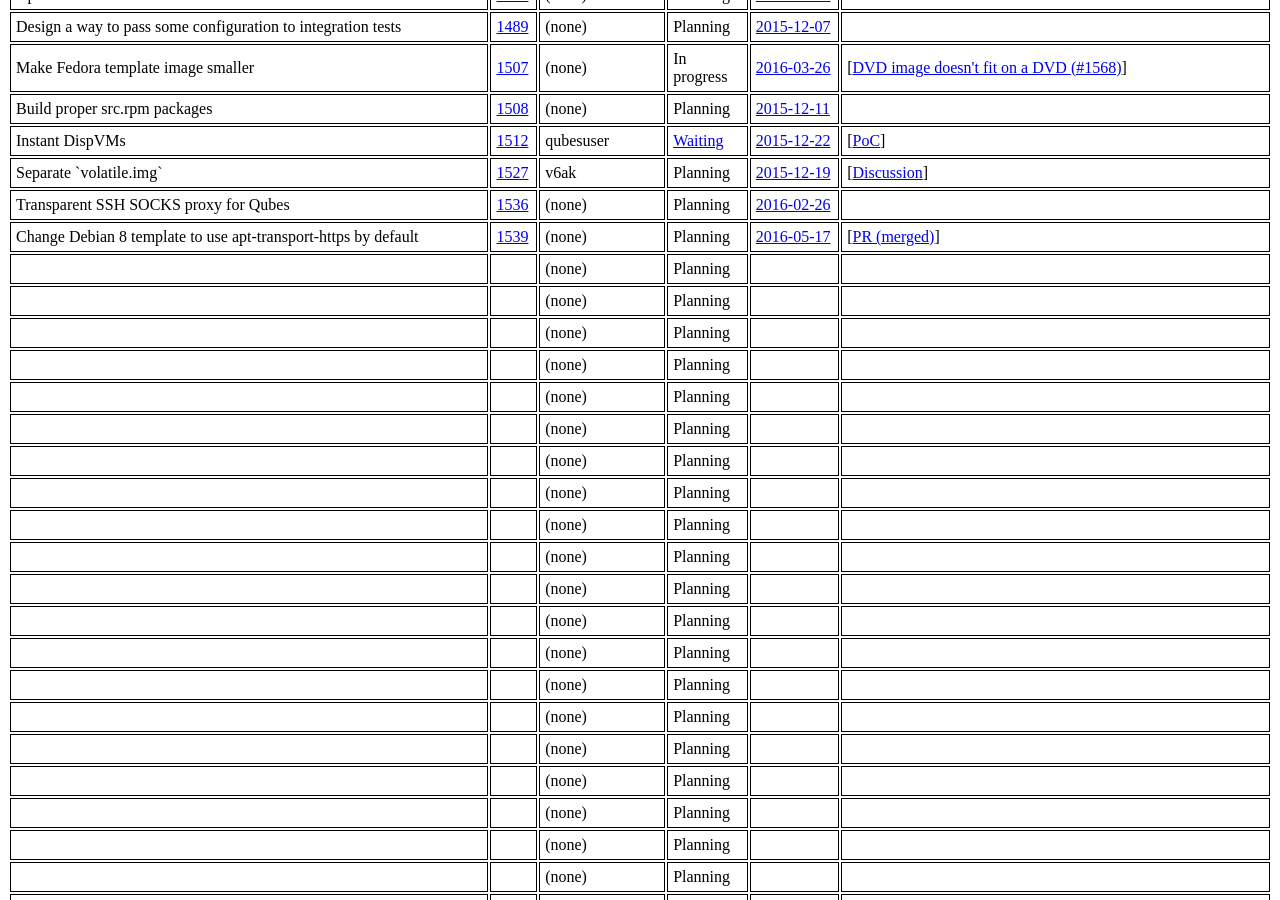
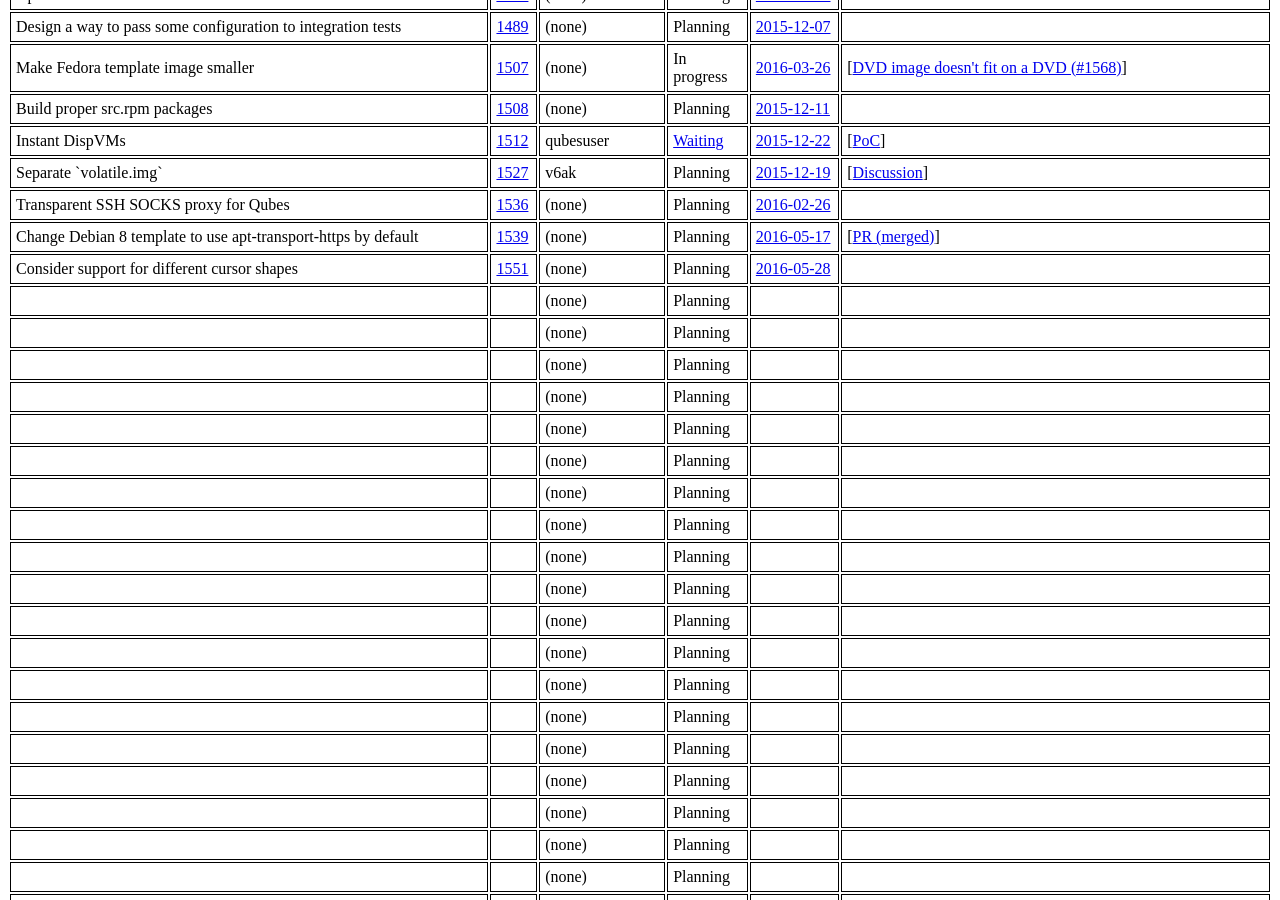
Before and after one commit to QubesOS/qubes-issues, a Jekyll site: the page built from index.md, in a window 1280 px wide and 900 px high, scrolled down 2144 px. Built offline with Jekyll 4.4.1, drawn with Linux system fonts in a browser that asks for light colours.

Commit message:
Track #1551

```diff
--- a/_data/features.yml
+++ b/_data/features.yml
@@ -947,15 +947,15 @@
   - desc   :
     url    :
 
-- name   :
-  issue  :
+- name   : Consider support for different cursor shapes
+  issue  : 1551
   devs   :
   status :
-    term   :
+    term   : Planning
     url    :
   updated:
-    date   :
-    url    :
+    date   : 2016-05-28
+    url    : https://github.com/QubesOS/qubes-issues/issues/1551#issuecomment-222337797
   info   :
   - desc   :
     url    :
```
